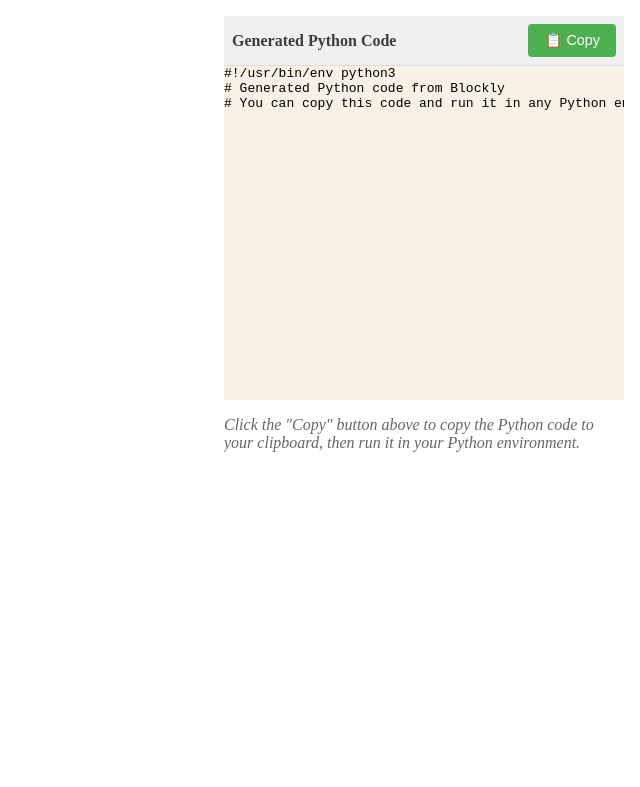
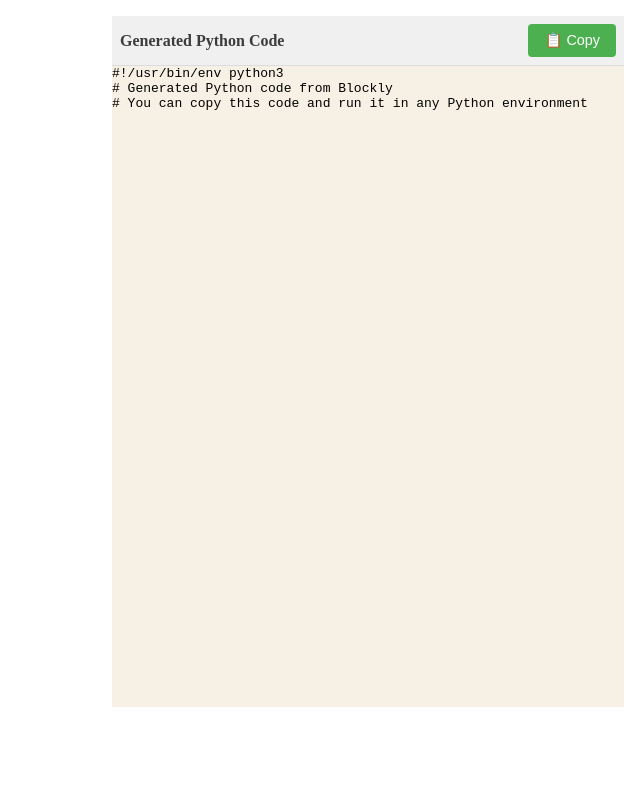
Before and after one commit to t-kunou/vp-llm, a website built with webpack: page src/index.html in a window 1280 px wide. Shown: the whole page, without its empty margins (640-1280 px from the left). Built offline with nearby package versions, Linux system fonts and the light colour scheme; what blockly would draw is missing.

Commit message:
プレビュー画面のレイアウト調整
- 右側のプレビュー画面の横幅を40%に変更
- コードブロックの高さを90%に変更
- 不要なコピーメッセージを削除

```diff
--- a/src/index.css
+++ b/src/index.css
@@ -25,14 +25,14 @@ code {
 #outputPane {
   display: flex;
   flex-direction: column;
-  width: 400px;
-  flex: 0 0 400px;
+  width: 40%;
+  flex: 0 0 40%;
   overflow: auto;
   margin: 1rem;
 }
 
 #codeSection {
-  height: 50%;
+  height: 90%;
   display: flex;
   flex-direction: column;
 }
@@ -82,5 +82,5 @@ code {
 }
 
 #output {
-  height: 50%;
+  height: 10%;
 }
--- a/src/index.ts
+++ b/src/index.ts
@@ -106,8 +106,9 @@ ${code}`;
 
   if (codeDiv) codeDiv.textContent = executableCode;
 
+  // Clear the output div instead of showing the copy message
   if (outputDiv) {
-    outputDiv.innerHTML = '<p style="color: #666; font-style: italic;">Click the "Copy" button above to copy the Python code to your clipboard, then run it in your Python environment.</p>';
+    outputDiv.innerHTML = '';
   }
 
   // Note: For Python code, we just display it instead of executing it
```
